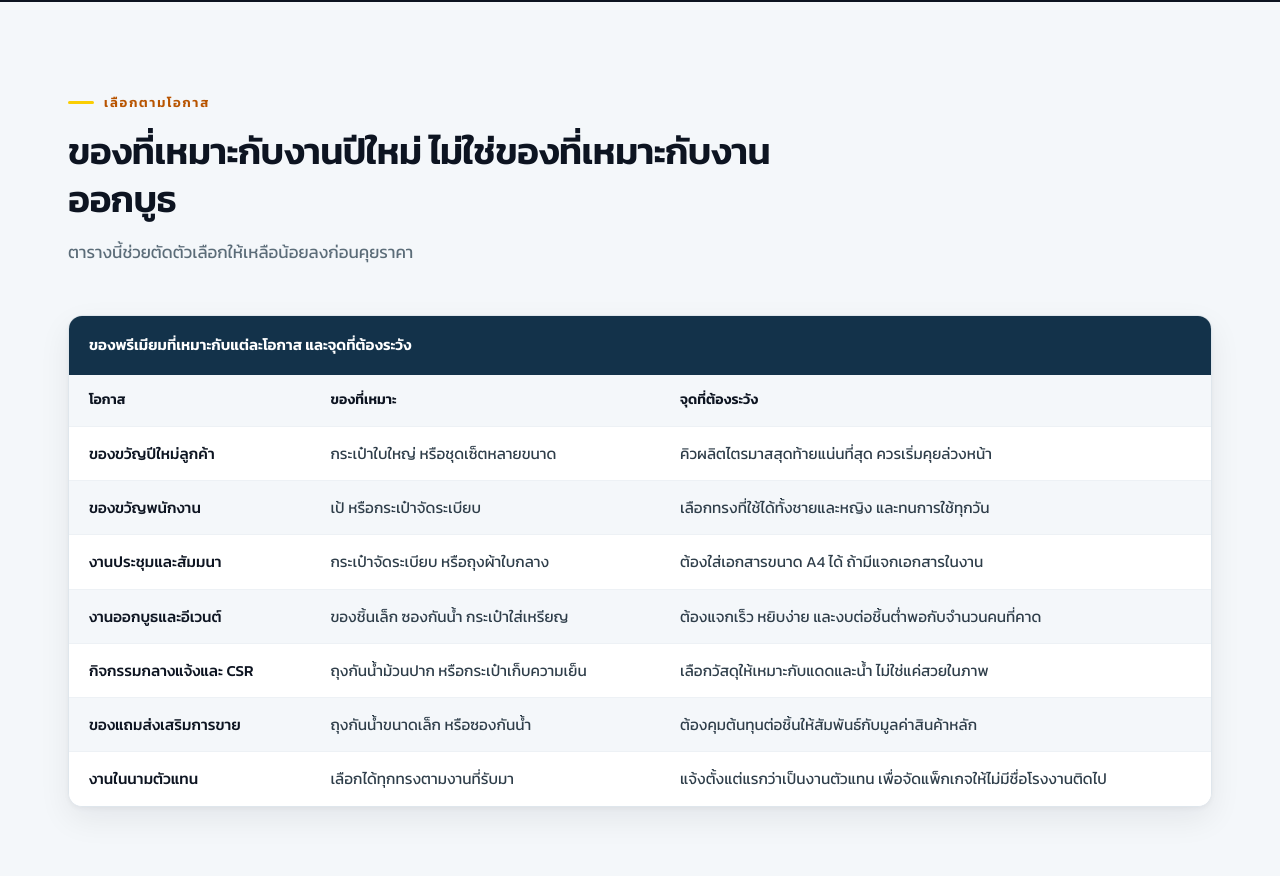
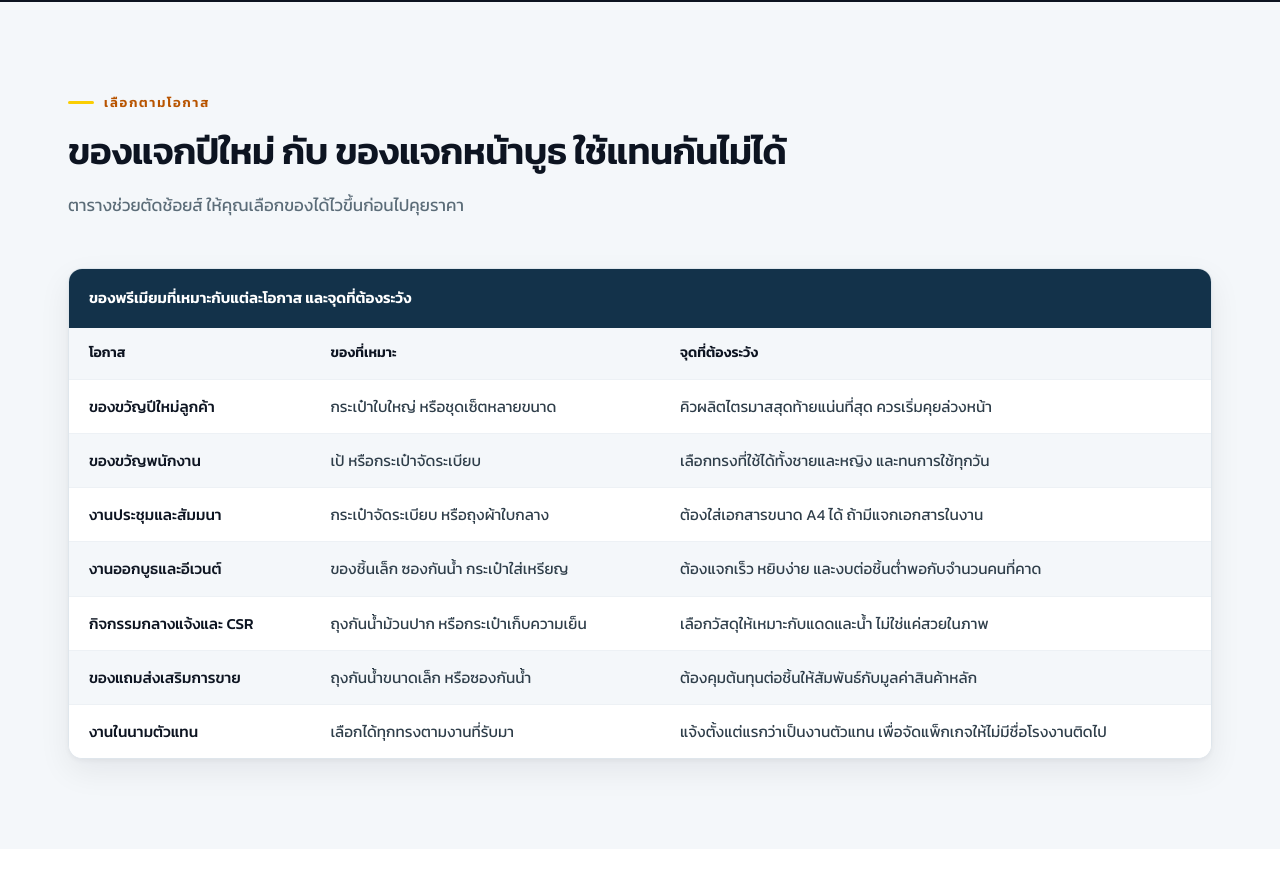
Before and after one commit to onlinefeelfree/joysports-landing, a plain HTML site: page index.html in a window 1280 px wide. Shown: the part 9220-10096 px from the top of the page. Drawn offline with Linux system fonts and the light colour scheme; a web font is replaced by a local one.

Commit message:
เกลาหัวข้อส่วนเลือกตามโอกาส
- หัวข้อใหม่ "ของแจกปีใหม่ กับ ของแจกหน้าบูธ ใช้แทนกันไม่ได้"
  กระชับกว่าเดิมที่ขึ้นต้นว่า "ของที่เหมาะกับ" ซ้ำสองครั้งในประโยคเดียว
  และคำว่า "แจก" ทำให้เห็นภาพชัดกว่า "เหมาะกับ"
- คำโปรยใช้คำว่า "ตัดช้อยส์" ตามที่เสนอมา ซึ่งเป็นคำที่คนทำงานใช้จริง
  แต่เป็นภาษาพูดกว่าคำอื่นในหน้า ถ้าอยากให้เป็นทางการกว่านี้ เปลี่ยนกลับเป็น "ตัดตัวเลือก" ได้ทันที

Co-Authored-By: Claude Opus 5 <noreply@anthropic.com>

```diff
--- a/index.html
+++ b/index.html
@@ -724,8 +724,8 @@ footer .legal{grid-column:1/-1; border-top:1px solid rgba(255,255,255,.12); padd
   <div class="wrap">
     <div class="sec-head">
       <p class="eyebrow">เลือกตามโอกาส</p>
-      <h2>ของที่เหมาะกับงานปีใหม่ ไม่ใช่ของที่เหมาะกับงานออกบูธ</h2>
-      <p class="lede">ตารางนี้ช่วยตัดตัวเลือกให้เหลือน้อยลงก่อนคุยราคา</p>
+      <h2>ของแจกปีใหม่ กับ ของแจกหน้าบูธ ใช้แทนกันไม่ได้</h2>
+      <p class="lede">ตารางช่วยตัดช้อยส์ ให้คุณเลือกของได้ไวขึ้นก่อนไปคุยราคา</p>
     </div>
     <div class="tbl-wrap">
       <table>
```
